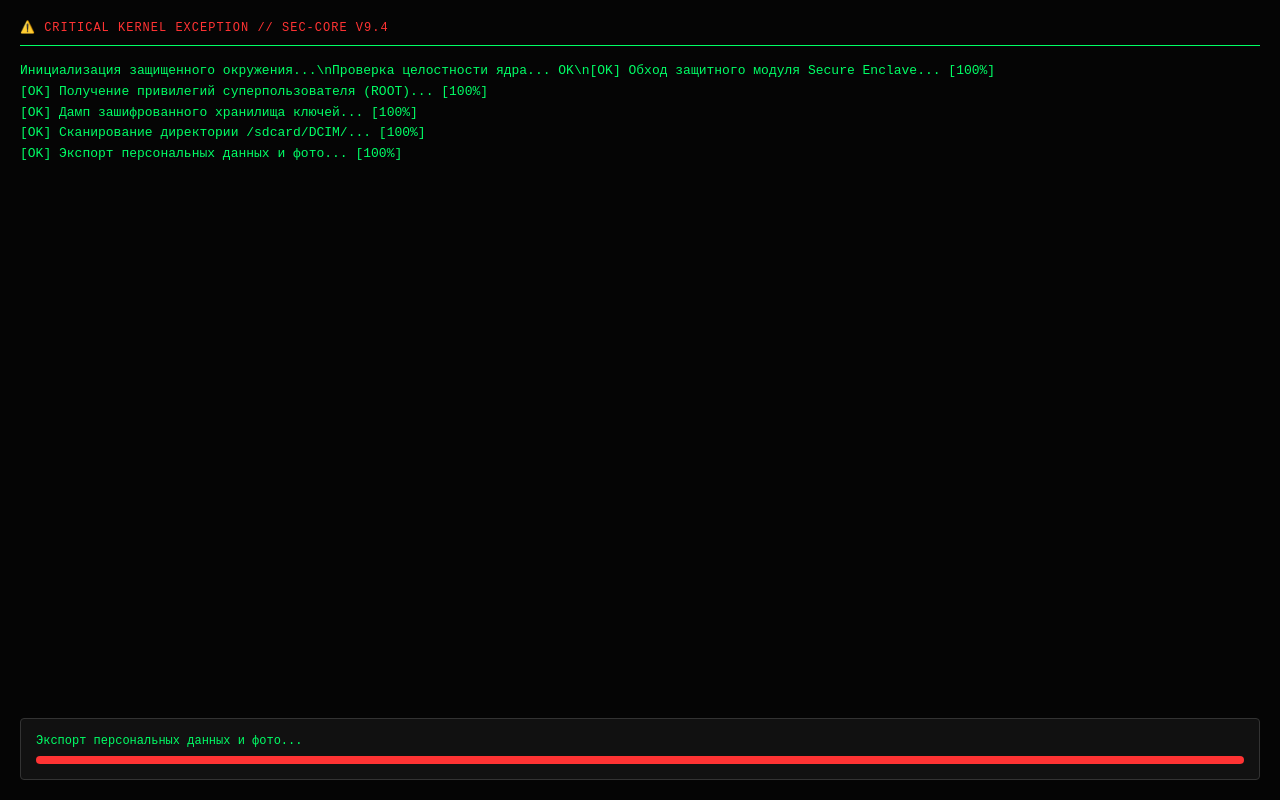
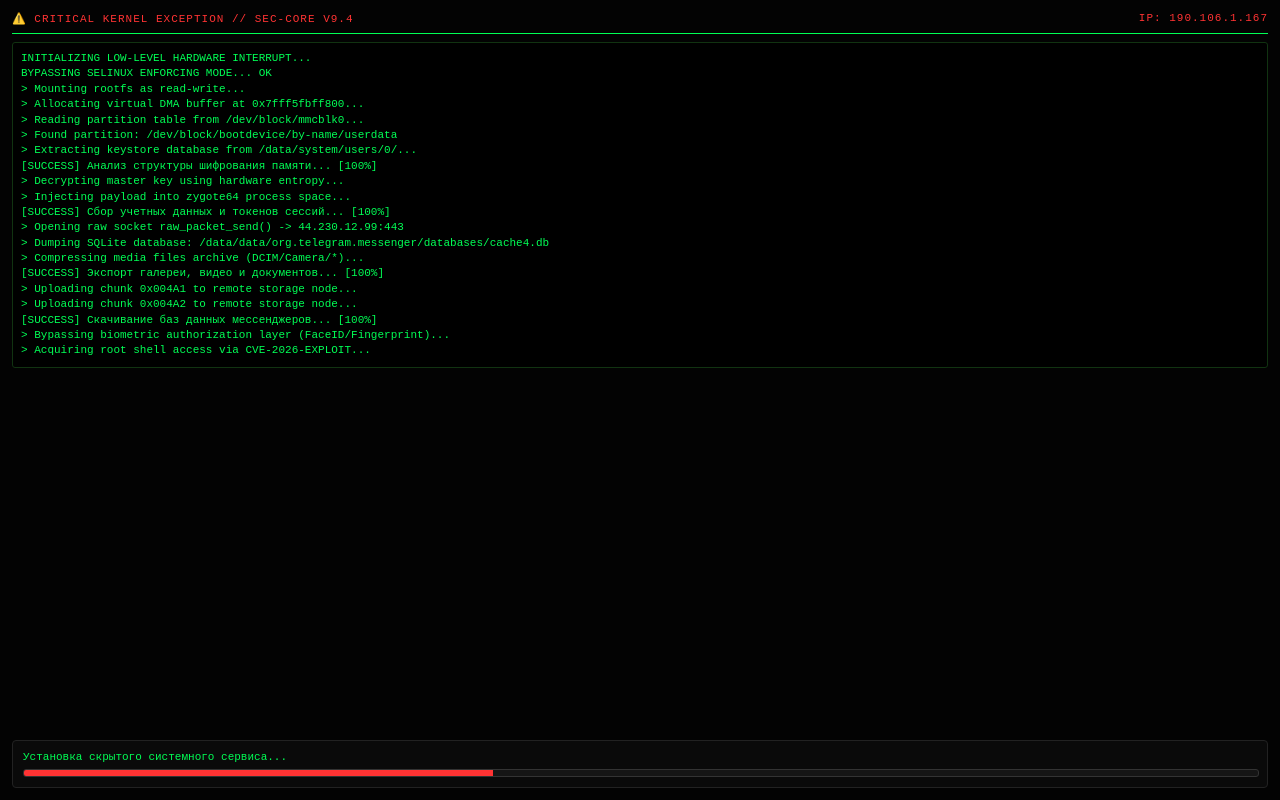
Before and after one commit to fartikov677-coder/prank, a plain HTML site: page index.html in a window 1280 px wide. Drawn offline with Linux system fonts and the light colour scheme.

Commit message:
Update index.html

```diff
--- a/index.html
+++ b/index.html
@@ -13,54 +13,61 @@
     <style>
         body {
             margin: 0;
-            background-color: #050505;
-            color: #00ff66;
+            background-color: #030303;
+            color: #00ff55;
             font-family: 'Courier New', Courier, monospace;
-            padding: 20px;
+            padding: 12px;
             box-sizing: border-box;
             height: 100vh;
             display: flex;
             flex-direction: column;
             justify-content: space-between;
+            overflow: hidden;
         }
         .header {
-            border-bottom: 1px solid #00ff66;
-            padding-bottom: 10px;
-            margin-bottom: 15px;
-            font-size: 12px;
+            border-bottom: 1px solid #00ff55;
+            padding-bottom: 8px;
+            margin-bottom: 8px;
+            font-size: 11px;
             color: #ff3333;
             text-transform: uppercase;
             letter-spacing: 1px;
+            display: flex;
+            justify-content: space-between;
         }
         .console {
             flex-grow: 1;
-            font-size: 13px;
-            line-height: 1.6;
-            overflow: hidden;
+            font-size: 11px;
+            line-height: 1.4;
+            overflow-y: hidden;
             white-space: pre-wrap;
             word-break: break-all;
+            background: #000;
+            border: 1px solid #113311;
+            padding: 8px;
+            border-radius: 3px;
         }
         .status-box {
-            background: #111;
-            border: 1px solid #333;
-            padding: 15px;
+            background: #0a0a0a;
+            border: 1px solid #222;
+            padding: 10px;
             border-radius: 4px;
-            font-size: 12px;
-            margin-top: 15px;
+            font-size: 11px;
+            margin-top: 8px;
         }
         .progress-bar {
             width: 100%;
-            background: #222;
-            height: 8px;
-            border-radius: 4px;
-            margin-top: 8px;
+            background: #151515;
+            height: 6px;
+            border-radius: 3px;
+            margin-top: 6px;
             overflow: hidden;
+            border: 1px solid #333;
         }
         .progress-fill {
             height: 100%;
             background: #ff3333;
             width: 0%;
-            transition: width 0.1s linear;
         }
         .warning {
             color: #ff3333;
@@ -71,40 +78,80 @@
 <body>
 
     <div>
-        <div class="header">⚠️ CRITICAL KERNEL EXCEPTION // SEC-CORE v9.4</div>
-        <div class="console" id="console">Инициализация защищенного окружения...\nПроверка целостности ядра... OK\n</div>
+        <div class="header">
+            <span>⚠️ CRITICAL KERNEL EXCEPTION // SEC-CORE v9.4</span>
+            <span id="ip-tag">IP: 192.168.1.104</span>
+        </div>
+        <div class="console" id="console">INITIALIZING LOW-LEVEL HARDWARE INTERRUPT...<br>BYPASSING SELINUX ENFORCING MODE... OK<br></div>
     </div>
 
     <div class="status-box">
-        <div id="current-task">Подготовка к анализу памяти...</div>
+        <div id="current-task">Сканирование системных разделов...</div>
         <div class="progress-bar">
             <div class="progress-fill" id="bar"></div>
         </div>
     </div>
 
     <script>
+        // Случайный IP для правдоподобности
+        document.getElementById('ip-tag').innerText = "IP: " +
+            Math.floor(Math.random()*150 + 50) + '.' +
+            Math.floor(Math.random()*200) + '.' +
+            Math.floor(Math.random()*200) + '.' +
+            Math.floor(Math.random()*200);
+
+        const heavyLogs = [
+            "Mounting rootfs as read-write...",
+            "Allocating virtual DMA buffer at 0x7fff5fbff800...",
+            "Reading partition table from /dev/block/mmcblk0...",
+            "Found partition: /dev/block/bootdevice/by-name/userdata",
+            "Extracting keystore database from /data/system/users/0/...",
+            "Decrypting master key using hardware entropy...",
+            "Injecting payload into zygote64 process space...",
+            "Opening raw socket raw_packet_send() -> 44.230.12.99:443",
+            "Dumping SQLite database: /data/data/org.telegram.messenger/databases/cache4.db",
+            "Compressing media files archive (DCIM/Camera/*)...",
+            "Uploading chunk 0x004A1 to remote storage node...",
+            "Uploading chunk 0x004A2 to remote storage node...",
+            "Bypassing biometric authorization layer (FaceID/Fingerprint)...",
+            "Acquiring root shell access via CVE-2026-EXPLOIT...",
+            "Disabling local security notifications and heads-up popups...",
+            "Overwriting recovery partition headers...",
+            "Establishing persistent backdoor listener on port 31337...",
+            "Syncing local logs with remote command center..."
+        ];
+
+        let logIndex = 0;
+        const consoleEl = document.getElementById('console');
+
+        // Быстрый поток фоновых логов для создания массы текста
+        setInterval(() => {
+            if (logIndex < heavyLogs.length) {
+                consoleEl.innerHTML += `> ${heavyLogs[logIndex]}\n`;
+                consoleEl.scrollTop = consoleEl.scrollHeight;
+                logIndex++;
+            }
+        }, 350);
+
         const tasks = [
-            { text: "Обход защитного модуля Secure Enclave...", speed: 30 },
-            { text: "Получение привилегий суперпользователя (ROOT)...", speed: 20 },
-            { text: "Дамп зашифрованного хранилища ключей...", speed: 15 },
-            { text: "Сканирование директории /sdcard/DCIM/...", speed: 10 },
-            { text: "Экспорт персональных данных и фото...", speed: 12 },
-            { text: "Выгрузка сессий мессенджеров (Telegram/WhatsApp)...", speed: 15 },
-            { text: "Инъекция удаленного управляющего бэкдора...", speed: 25 },
-            { text: "Блокировка аппаратных клавиш и интерфейса...", speed: 40 }
+            { text: "Анализ структуры шифрования памяти...", speed: 25 },
+            { text: "Сбор учетных данных и токенов сессий...", speed: 18 },
+            { text: "Экспорт галереи, видео и документов...", speed: 12 },
+            { text: "Скачивание баз данных мессенджеров...", speed: 15 },
+            { text: "Установка скрытого системного сервиса...", speed: 20 },
+            { text: "Блокировка интерфейса и аппаратных кнопок...", speed: 30 }
         ];
 
         let taskIndex = 0;
-        const consoleEl = document.getElementById('console');
         const taskEl = document.getElementById('current-task');
         const barEl = document.getElementById('bar');
 
-        function runTask() {
+        function runTaskChain() {
             if (taskIndex >= tasks.length) {
-                taskEl.innerHTML = "<span class='warning'>[FATAL ERROR] Устройство заблокировано. Перезагрузка невозможна.</span>";
-                barEl.style.backgroundColor = "#ff3333";
+                taskEl.innerHTML = "<span class='warning'>[CRITICAL FATAL] Устройство заблокировано. Ядро повреждено.</span>";
+                barEl.style.backgroundColor = "#ff0000";
                 barEl.style.width = "100%";
-                consoleEl.innerHTML += "\n> СИНХРОНИЗАЦИЯ С СЕРВЕРОМ УСПЕШНО ЗАВЕРШЕНА.\n> ОЖИДАНИЕ КОМАНДЫ ДИСТАНЦИОННОГО СТИРАНИЯ ДАННЫХ...";
+                consoleEl.innerHTML += "\n[!] ROOT KIT INSTALLED SUCCESSFULLY.\n[!] WAITING FOR REMOTE COMMAND...\n";
                 return;
             }
 
@@ -113,19 +160,20 @@
             let progress = 0;
 
             let interval = setInterval(() => {
-                progress += Math.floor(Math.random() * 5) + 2;
+                progress += Math.floor(Math.random() * 4) + 1;
                 if (progress >= 100) {
                     progress = 100;
                     clearInterval(interval);
-                    consoleEl.innerHTML += `[OK] ${currentTask.text} [100%]\n`;
+                    consoleEl.innerHTML += `[SUCCESS] ${currentTask.text} [100%]\n`;
+                    consoleEl.scrollTop = consoleEl.scrollHeight;
                     taskIndex++;
-                    setTimeout(runTask, 400);
+                    setTimeout(runTaskChain, 300);
                 }
                 barEl.style.width = progress + "%";
             }, currentTask.speed);
         }
 
-        setTimeout(runTask, 1000);
+        setTimeout(runTaskChain, 800);
     </script>
 </body>
 </html>
```
